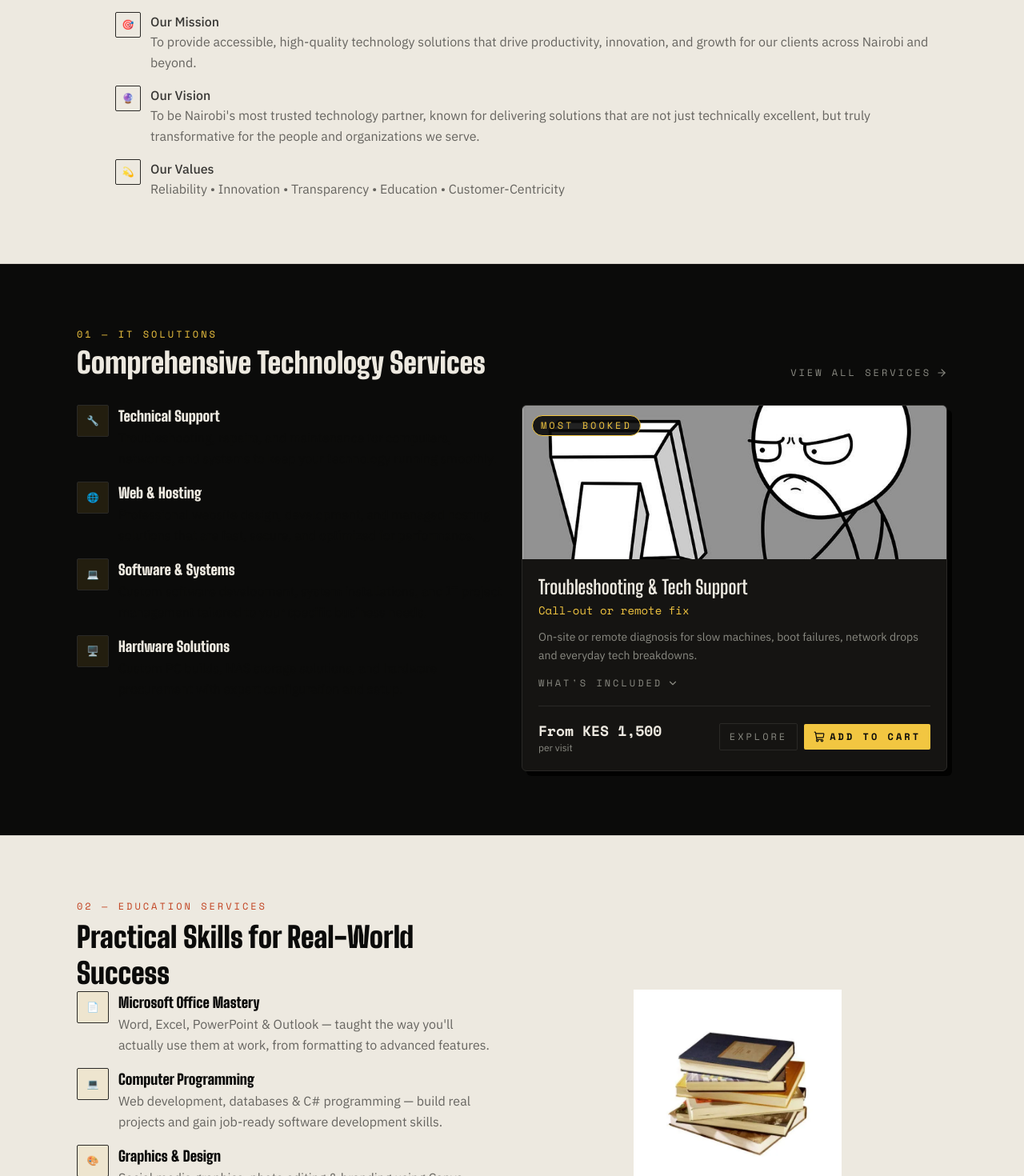
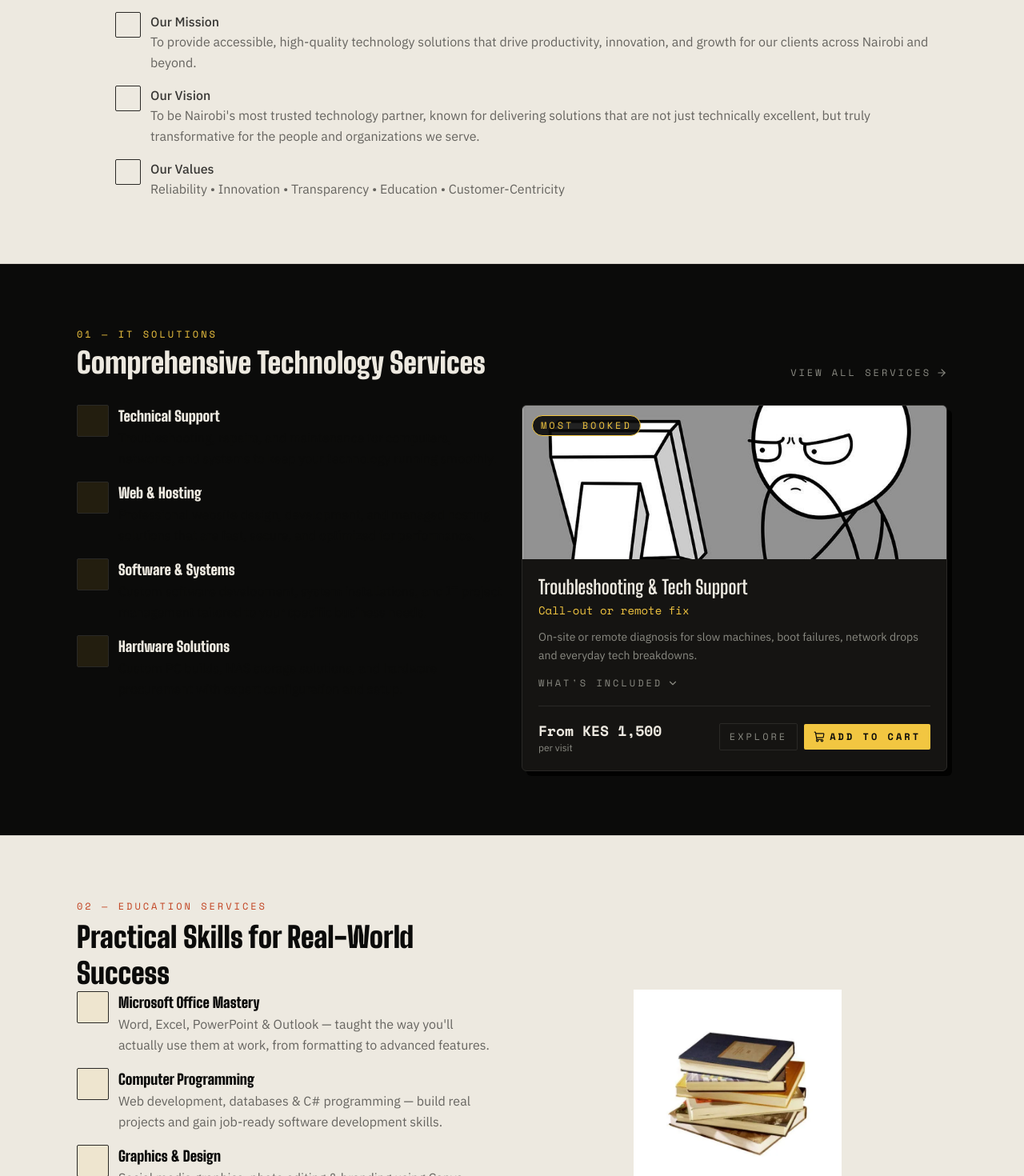
Before and after one commit to Native-254/Native-254., a React (Vite) app: page / in a window 1280 px wide. Shown: the part 1080-2550 px from the top of the page at 80% size. Built offline with nearby package versions, Linux system fonts and the light colour scheme.

Commit message:
fix: redesign homepage

```diff
--- a/src/pages/Home.jsx
+++ b/src/pages/Home.jsx
@@ -106,7 +106,7 @@ export default function Home() {
               <div className="flex items-start gap-3">
                 <div className="flex-shrink-0">
                   <span className="w-8 h-8 rounded-sm border border-line flex items-center justify-center text-yolk">
-                    <span className="text-xs font-bold">🎯</span>
+                    <span className="text-xs font-bold"></span>
                   </span>
                 </div>
                 <div>
@@ -122,7 +122,7 @@ export default function Home() {
               <div className="flex items-start gap-3">
                 <div className="flex-shrink-0">
                   <span className="w-8 h-8 rounded-sm border border-line flex items-center justify-center text-yolk">
-                    <span className="text-xs font-bold">🔮</span>
+                    <span className="text-xs font-bold"></span>
                   </span>
                 </div>
                 <div>
@@ -138,7 +138,7 @@ export default function Home() {
               <div className="flex items-start gap-3">
                 <div className="flex-shrink-0">
                   <span className="w-8 h-8 rounded-sm border border-line flex items-center justify-center text-yolk">
-                    <span className="text-xs font-bold">💫</span>
+                    <span className="text-xs font-bold"></span>
                   </span>
                 </div>
                 <div>
@@ -176,7 +176,7 @@ export default function Home() {
             <div className="flex items-start gap-3">
               <div className="flex-shrink-0">
                 <div className="w-10 h-10 rounded-sm border border-line flex items-center justify-center text-yolk bg-yolk/10">
-                  <span className="text-xs">🔧</span>
+                  <span className="text-xs"></span>
                 </div>
               </div>
               <div>
@@ -191,7 +191,7 @@ export default function Home() {
             <div className="flex items-start gap-3">
               <div className="flex-shrink-0">
                 <div className="w-10 h-10 rounded-sm border border-line flex items-center justify-center text-yolk bg-yolk/10">
-                  <span className="text-xs">🌐</span>
+                  <span className="text-xs"></span>
                 </div>
               </div>
               <div>
@@ -206,7 +206,7 @@ export default function Home() {
             <div className="flex items-start gap-3">
               <div className="flex-shrink-0">
                 <div className="w-10 h-10 rounded-sm border border-line flex items-center justify-center text-yolk bg-yolk/10">
-                  <span className="text-xs">💻</span>
+                  <span className="text-xs"></span>
                 </div>
               </div>
               <div>
@@ -221,7 +221,7 @@ export default function Home() {
             <div className="flex items-start gap-3">
               <div className="flex-shrink-0">
                 <div className="w-10 h-10 rounded-sm border border-line flex items-center justify-center text-yolk bg-yolk/10">
-                  <span className="text-xs">🖥️</span>
+                  <span className="text-xs"></span>
                 </div>
               </div>
               <div>
@@ -254,7 +254,7 @@ export default function Home() {
               <div className="flex items-start gap-3">
                 <div className="flex-shrink-0">
                   <div className="w-10 h-10 rounded-sm border border-line flex items-center justify-center text-yolk bg-yolk/10">
-                    <span className="text-xs">📄</span>
+                    <span className="text-xs"></span>
                   </div>
                 </div>
                 <div>
@@ -269,7 +269,7 @@ export default function Home() {
               <div className="flex items-start gap-3">
                 <div className="flex-shrink-0">
                   <div className="w-10 h-10 rounded-sm border border-line flex items-center justify-center text-yolk bg-yolk/10">
-                    <span className="text-xs">💻</span>
+                    <span className="text-xs"></span>
                   </div>
                 </div>
                 <div>
@@ -284,7 +284,7 @@ export default function Home() {
               <div className="flex items-start gap-3">
                 <div className="flex-shrink-0">
                   <div className="w-10 h-10 rounded-sm border border-line flex items-center justify-center text-yolk bg-yolk/10">
-                    <span className="text-xs">🎨</span>
+                    <span className="text-xs"></span>
                   </div>
                 </div>
                 <div>
```
